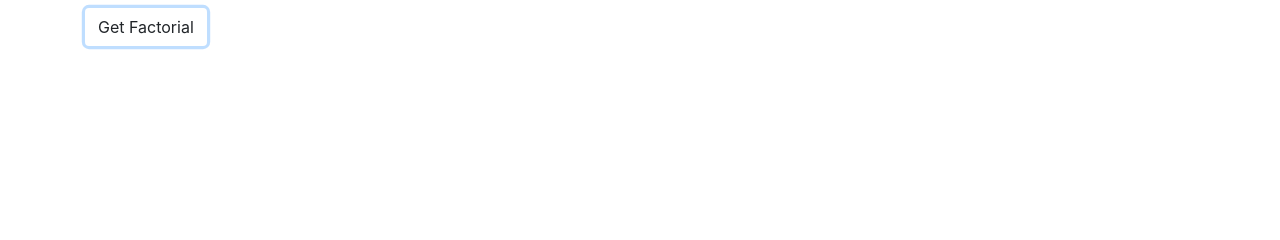
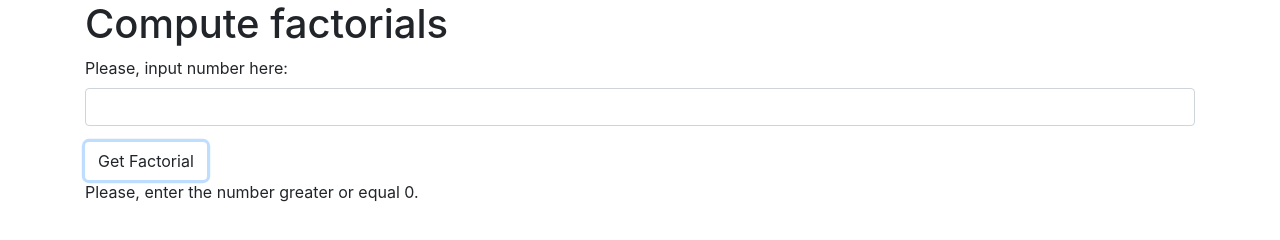
Before and after one commit to NataliyaZhuravleva/factorial, a plain HTML site: page index.html in a window 1280 px wide. Both pictures are taken after a click on the button "Get Factorial". Drawn offline with Linux system fonts and the light colour scheme.

Commit message:
Add check > 0, empty field.

```diff
--- a/assets/css/styles.css
+++ b/assets/css/styles.css
@@ -0,0 +1,3 @@
+#warning, #result{
+  display:none;
+}
--- a/assets/js/scripts.js
+++ b/assets/js/scripts.js
@@ -5,26 +5,30 @@ function factorial1(n) {
   if (n == 0) {
     return 1;
   } else
-  return n * factorial1(n - 1);
+    return n * factorial1(n - 1);
 }
 
 // User interface logic:
 
 $(document).ready(function () {
   $("button#factorial").click(function (event) {
-
+    //without recursion
     // let n = 5;
     // let factorial = n;
-
     // for (let i = n - 1; i > 0; i--) {
     //  factorial *= i;
     //  console.log(factorial);
+    // }
+    //with recursion
 
-    //}
-    let result = factorial1(5);
-   // console.log(result);
-    alert(result);
+    const input = parseInt($("#input").val());
+    if (input && input>=0) {
+      let result = factorial1(input);
+      alert(result);
 
+    } else {
+      $("#warning").show();
+    }
     //
     event.preventDefault();
   });
--- a/index.html
+++ b/index.html
@@ -9,10 +9,14 @@
 </head>
 <body>
   <div class="container">
-    <h1>   </h1>
-    <button class="btn" id="factorial">Get Factorial</button>
-
-
+    <h1>Compute factorials</h1>
+    <div class="form-group">
+      <label for="input">Please, input number here:</label>
+      <input id="input" class="form-control" type="number">
+    </div>
+    <button class="btn" id="factorial">Get Factorial</button><br>
+ <span id="warning">Please, enter the number greater or equal 0.</span>
+ <span id="result">The result is:</span>
   </div>
 </body>
 </html>
```
